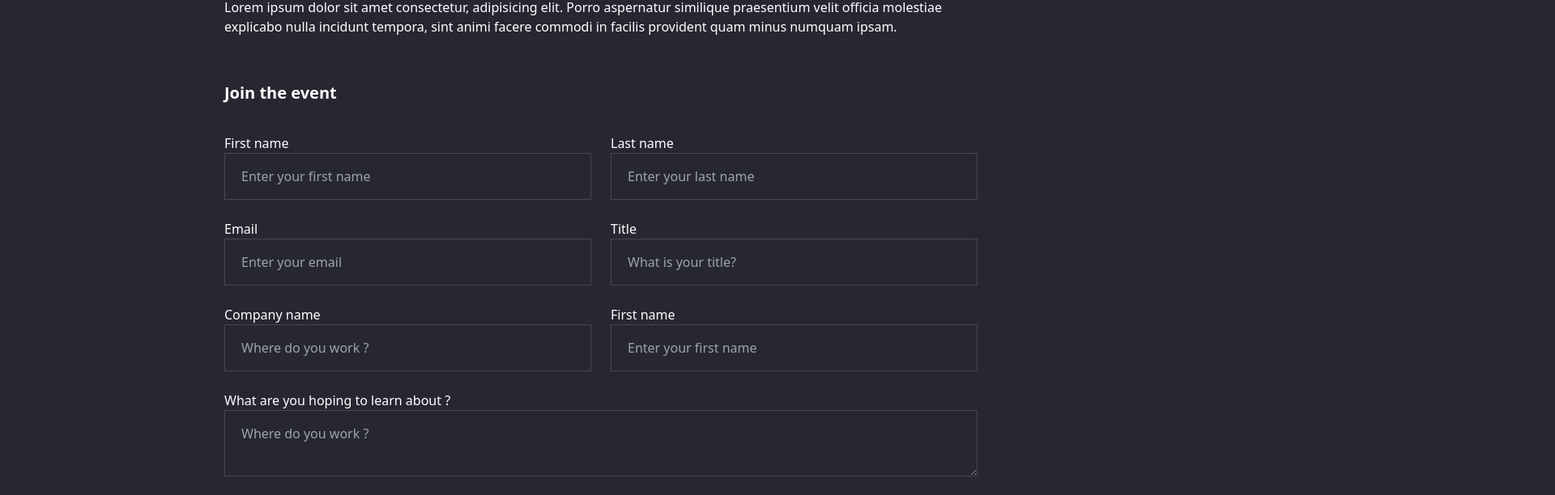
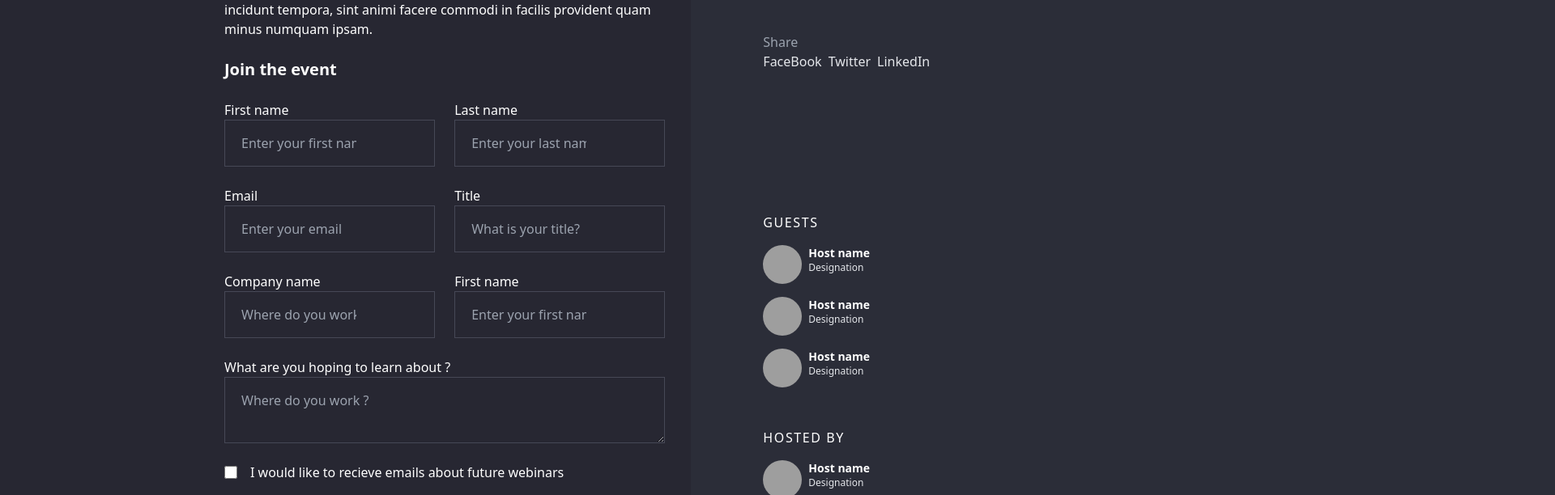
Before and after one commit to Thabish-Kader/fkit-svelte-firebase, a SvelteKit app: page / in a window 1280 px wide. Shown: the part 184-796 px from the top of the page at 81% size, 1920 px wide, since content can reach past the window. Built offline with nearby package versions, Linux system fonts and the light colour scheme; grey boxes are pictures that could not be loaded.

Commit message:
layout
Signed-off-by: Thabish <kadertabish2@gmail.com>

```diff
--- a/src/components/EventInfo.svelte
+++ b/src/components/EventInfo.svelte
@@ -1,18 +1,18 @@
 <script lang="ts">
 </script>
 
-<div class="mt-[89px] ml-[277px] text-white w-[930px]">
+<section class="mt-[60px] sm:ml-[20px] xl:ml-[277px] text-white col-span-2 pr-8">
 	<p class="">Date</p>
-	<h1 class="pt-4 text-3xl font-bold">Even name</h1>
-	<p class="pt-4">
+	<h1 class="pt-2 text-3xl font-bold">Even name</h1>
+	<p class="pt-2">
 		Lorem ipsum dolor sit amet consectetur, adipisicing elit. Porro aspernatur similique praesentium
 		velit officia molestiae explicabo nulla incidunt tempora, sint animi facere commodi in facilis
 		provident quam minus numquam ipsam.
 	</p>
 
-	<h2 class="pt-14 text-xl font-bold">Join the event</h2>
+	<h2 class="pt-6 text-xl font-bold">Join the event</h2>
 
-	<form class="pt-9">
+	<form class="pt-6">
 		<!-- 1st row -->
 		<div class="grid grid-cols-2 gap-6">
 			<div class="flex flex-col">
@@ -75,10 +75,13 @@
 			</div>
 		</div>
 		<!-- Checkbox and button -->
-		<div class="flex space-x-4 pt-6">
-			<input type="checkbox" />
+		<div class="flex space-x-4 pt-6 items-center">
+			<input
+				type="checkbox"
+				class="w-4 h-4 text-blue-600 bg-gray-100 rounded focus:ring-blue-500 dark:focus:ring-blue-600 dark:ring-offset-gray-800 focus:ring-2 dark:bg-gray-700 border-gray-600"
+			/>
 			<p>I would like to recieve emails about future webinars</p>
 		</div>
-		<button class="py-6 mb-20 px-8 bg-white text-black mt-8">Register for this event</button>
+		<button class="py-6 px-8 bg-white text-black mt-8">Register for this event</button>
 	</form>
-</div>
+</section>
--- /dev/null
+++ b/src/components/GuestInfo.svelte
@@ -0,0 +1,69 @@
+<script lang="ts"></script>
+
+<section class="h-screen w-screen bg-bgright">
+	<div class="mt-[224px] ml-[89px] text-white">
+		<!-- Socials -->
+		<div class="mr-[496px]">
+			<p class="text-gray-400">Share</p>
+			<div class="flex space-x-2 text-gray-200">
+				<p>FaceBook</p>
+				<p>Twitter</p>
+				<p>LinkedIn</p>
+			</div>
+		</div>
+
+		<!-- Guests/Hosts -->
+		<div class="mt-[175px]">
+			<p class="capitalize tracking-widest">GUESTS</p>
+			<div class="flex mt-4">
+				<img
+					src="https://encrypted-tbn0.gstatic.com/images?q=tbn:ANd9GcRBOn9shF9kc5vPqgA30DXU0prx5-aYyh28Rw&usqp=CAU"
+					alt="profile pics"
+					class="rounded-full h-12 w-12 object-cover"
+				/>
+				<div class="flex flex-col ml-2">
+					<p class="text-sm font-bold">Host name</p>
+					<p class="text-xs text-gray-200">Designation</p>
+				</div>
+			</div>
+
+			<div class="flex mt-4">
+				<img
+					src="https://encrypted-tbn0.gstatic.com/images?q=tbn:ANd9GcRBOn9shF9kc5vPqgA30DXU0prx5-aYyh28Rw&usqp=CAU"
+					alt="profile pics"
+					class="rounded-full h-12 w-12 object-cover"
+				/>
+				<div class="flex flex-col ml-2">
+					<p class="text-sm font-bold">Host name</p>
+					<p class="text-xs text-gray-200">Designation</p>
+				</div>
+			</div>
+
+			<div class="flex mt-4">
+				<img
+					src="https://encrypted-tbn0.gstatic.com/images?q=tbn:ANd9GcRBOn9shF9kc5vPqgA30DXU0prx5-aYyh28Rw&usqp=CAU"
+					alt="profile pics"
+					class="rounded-full h-12 w-12 object-cover"
+				/>
+				<div class="flex flex-col ml-2">
+					<p class="text-sm font-bold">Host name</p>
+					<p class="text-xs text-gray-200">Designation</p>
+				</div>
+			</div>
+			<!-- Host -->
+
+			<p class="capitalize tracking-widest mt-[50px]">HOSTED BY</p>
+			<div class="flex mt-4">
+				<img
+					src="https://encrypted-tbn0.gstatic.com/images?q=tbn:ANd9GcRBOn9shF9kc5vPqgA30DXU0prx5-aYyh28Rw&usqp=CAU"
+					alt="profile pics"
+					class="rounded-full h-12 w-12 object-cover"
+				/>
+				<div class="flex flex-col ml-2">
+					<p class="text-sm font-bold">Host name</p>
+					<p class="text-xs text-gray-200">Designation</p>
+				</div>
+			</div>
+		</div>
+	</div>
+</section>
--- a/src/routes/+page.svelte
+++ b/src/routes/+page.svelte
@@ -1,7 +1,9 @@
 <script lang="ts">
 	import EventInfo from '../components/EventInfo.svelte';
+	import GuestInfo from '../components/GuestInfo.svelte';
 </script>
 
-<div>
+<div class="grid xl:grid-cols-3">
 	<EventInfo />
+	<GuestInfo />
 </div>
```
